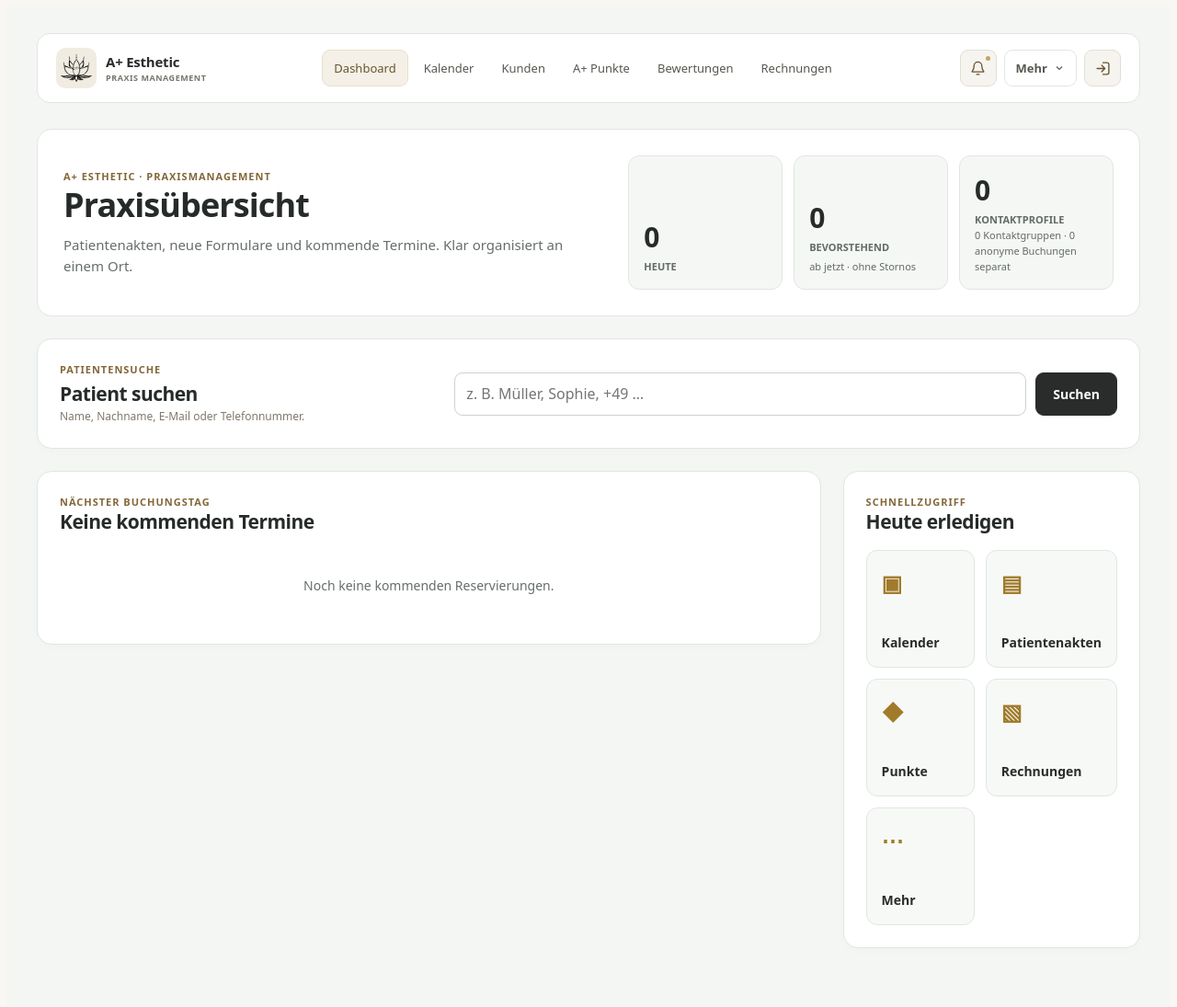
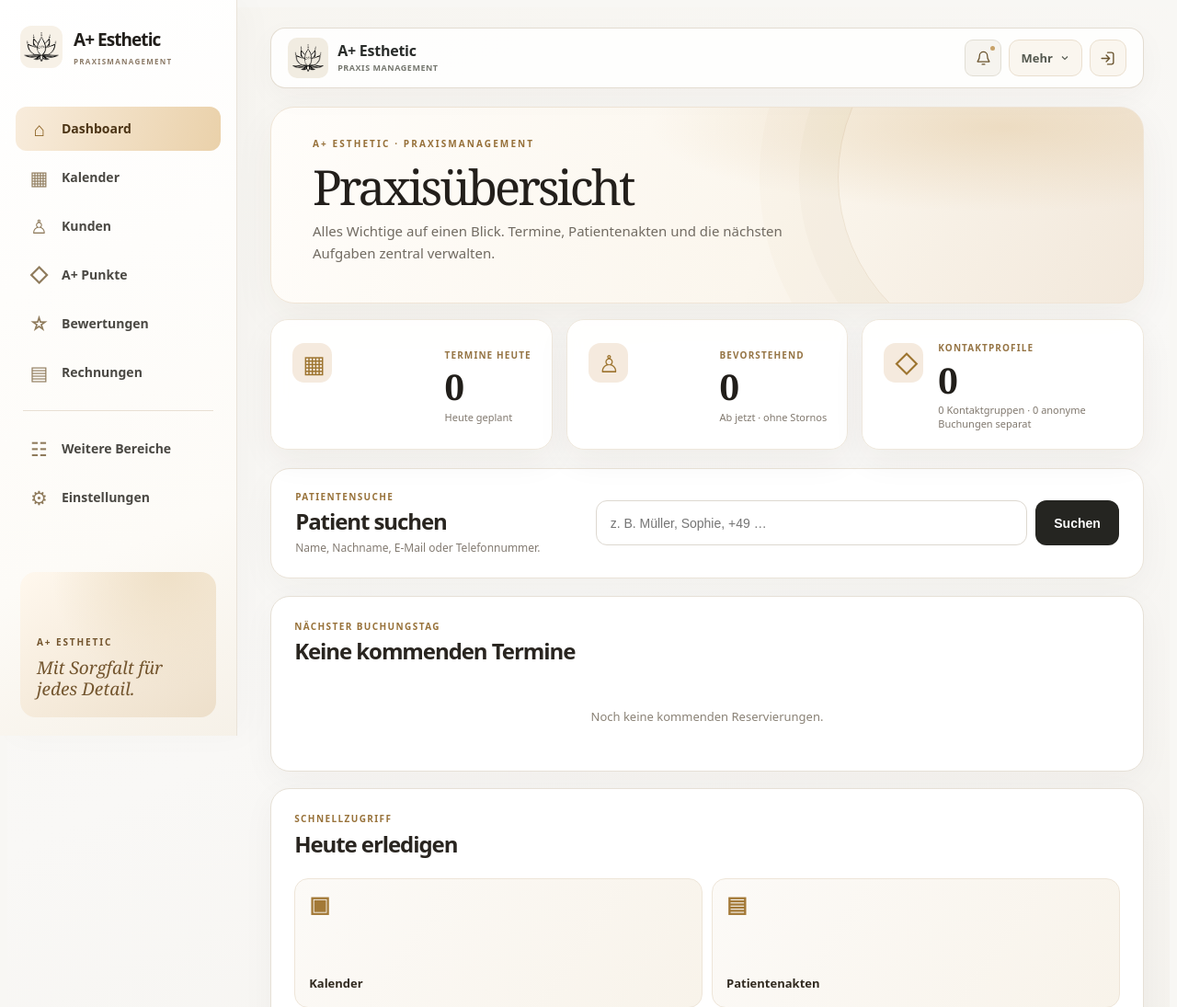
Before and after one commit to hsdarestani/book, a Django app: page /verwaltung/dashboard/ in a window 1280 px wide. Shown: the top 1095 px of the page at 92% size. Before the commit the page ends 1031 px from the top, so only its background shows below. Run offline with Django 5.2, Linux system fonts and the light colour scheme; the visitor is signed in with stand-in values (Sample User, id 1); data comes from the database, SQL or seed files in the repository; data that the repository does not hold is empty; some libraries are stand-ins or nearby versions.

Commit message:
feat(ui): modernize practice overview and patient finder

```diff
--- a/templates/booking/admin_dashboard_lambo.html
+++ b/templates/booking/admin_dashboard_lambo.html
@@ -1,6 +1,6 @@
 {% load static %}
 <!doctype html>
-<html data-clinic-navigation="unified" data-clinic-design="calm" lang="de" data-admin-page="dashboard">
+<html data-clinic-navigation="unified" data-clinic-design="premium" lang="de" data-admin-page="dashboard">
 <head>
   <meta charset="utf-8">
   <meta name="viewport" content="width=device-width,initial-scale=1,viewport-fit=cover">
@@ -10,7 +10,7 @@
   <link rel="stylesheet" href="{% static 'booking/admin-simply.css' %}">
   <link rel="stylesheet" href="{% static 'booking/app-management.css' %}">
   <link rel="stylesheet" href="{% static 'booking/admin-dashboard-v11.css' %}"><link rel="stylesheet" href="{% static 'booking/admin-app-inset-v5.css' %}?v=20260912-v20"><link rel="stylesheet" href="{% static 'booking/admin-scroll-recovery-v9.css' %}?v=20260911-scroll-v11">
-  <link rel="stylesheet" href="{% static 'booking/admin-wait-ux-v16.css' %}?v=20260914"><link rel="stylesheet" href="/static/booking/clinic-web-polish-v2.css?v=20261020-web2"><link rel="stylesheet" href="/static/booking/clinic-header-v3.css?v=20261020-header3"><link rel="stylesheet" href="/static/booking/clinic-management.css?v=20261021-mobile2" data-clinic-design-sheet><link rel="stylesheet" href="/static/booking/clinic-navigation.css?v=20261021-mobile2" data-clinic-navigation-sheet></head>
+  <link rel="stylesheet" href="{% static 'booking/admin-wait-ux-v16.css' %}?v=20260914"><link rel="stylesheet" href="/static/booking/clinic-web-polish-v2.css?v=20261020-web2"><link rel="stylesheet" href="/static/booking/clinic-header-v3.css?v=20261020-header3"><link rel="stylesheet" href="/static/booking/clinic-management.css?v=20261021-mobile2" data-clinic-design-sheet><link rel="stylesheet" href="/static/booking/clinic-navigation.css?v=20261021-mobile2" data-clinic-navigation-sheet><link rel="stylesheet" href="{% static 'booking/clinic-premium-v1.css' %}?v=20261023-v1"></head>
 <body class="admin-body sb-admin-body app-management-body aplus-command-body">
 <header class="sb-mobile-bar app-mobile-bar">
   <button type="button" class="sb-icon-button" data-drawer-open aria-label="Menü öffnen">☰</button>
@@ -33,14 +33,20 @@
     <a href="/verwaltung/logout/"><span>↪</span>Abmelden</a>
   </nav>
 </aside>
+{% include "booking/_premium_sidebar.html" %}
 
 <main class="admin-shell sb-admin-shell app-management-shell command-shell">
   {% include "booking/_clinic_web_header_v3.html" %}
 
-  <section class="command-hero">
-    <div class="command-hero-orbit"></div>
-    <div class="command-hero-copy"><span>A+ ESTHETIC · PRAXISMANAGEMENT</span><h1>Praxisübersicht</h1><p>Patientenakten, neue Formulare und kommende Termine. Klar organisiert an einem Ort.</p></div>
-    <div class="command-stats"><article><b>{{ today_count }}</b><span>HEUTE</span></article><article class="stat-explain" title="Alle zukünftigen, nicht stornierten Termine ab jetzt"><b>{{ upcoming_count }}</b><span>BEVORSTEHEND</span><small>ab jetzt · ohne Stornos</small></article><article title="Profile mit Kontaktdaten, keine bestätigte Anzahl unterschiedlicher Personen."><b>{{ patient_count }}</b><span>KONTAKTPROFILE</span><small>{{ contact_group_count }} Kontaktgruppen · {{ anonymous_booking_count }} anonyme Buchungen separat</small></article></div>
+  <section class="premium-welcome">
+    <span class="premium-overline">A+ ESTHETIC · PRAXISMANAGEMENT</span>
+    <h1>Praxisübersicht</h1>
+    <p>Alles Wichtige auf einen Blick. Termine, Patientenakten und die nächsten Aufgaben zentral verwalten.</p>
+  </section>
+  <section class="command-stats premium-stats" aria-label="Aktuelle Praxiszahlen">
+    <article><span>TERMINE HEUTE</span><b>{{ today_count }}</b><small>Heute geplant</small></article>
+    <article title="Alle zukünftigen, nicht stornierten Termine ab jetzt"><span>BEVORSTEHEND</span><b>{{ upcoming_count }}</b><small>Ab jetzt · ohne Stornos</small></article>
+    <article title="Kontaktprofile sind nicht gleichbedeutend mit eindeutig identifizierten Personen"><span>KONTAKTPROFILE</span><b>{{ patient_count }}</b><small>{{ contact_group_count }} Kontaktgruppen · {{ anonymous_booking_count }} anonyme Buchungen separat</small></article>
   </section>
 
   {% if view_only %}<div class="command-notice">Dieser Zugang ist <strong>nur zum Ansehen</strong> freigeschaltet. Änderungen und Uploads sind gesperrt.</div>{% endif %}
```
